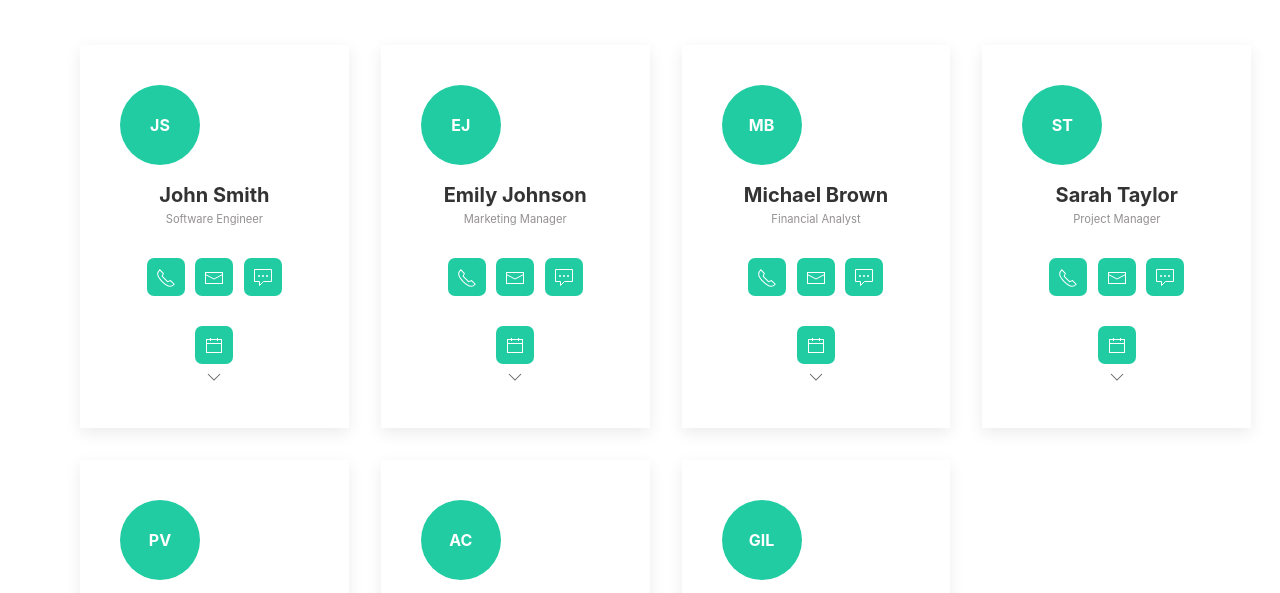
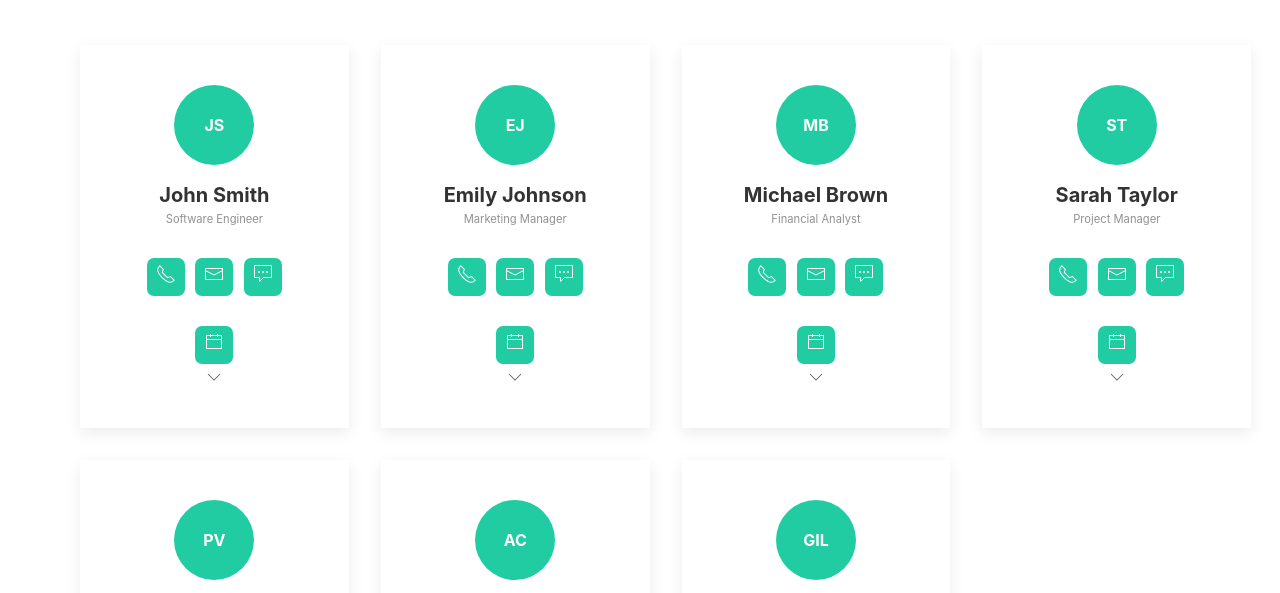
Before and after one commit to herdisheida/Filofax, a website built with Vite: page index.html in a window 1280 px wide. Shown: the part 161-754 px from the top of the page. Built offline with nearby package versions, Linux system fonts and the light colour scheme.

Commit message:
keep card from expanding all cards in the same row
by adding align-self: flex-start

```diff
--- a/src/style.css
+++ b/src/style.css
@@ -33,6 +33,15 @@ body {
     margin: 3rem 0;
 }
 
+.card {
+    /* keep items centered */
+    display: flex;
+    flex-direction: column;
+    align-items: center;
+    /* only 1 card is opened when chevron is clicked */
+    align-self: flex-start;
+}
+
 .thumbnail-container {
     border-radius: 50%;
     height: 5rem;
@@ -58,7 +67,6 @@ body {
     width: 30px;
     padding: 4px;
     border-radius: 7px;
-    align-content: center;
     margin: 30px 3px 0 3px;
 }
 
```
